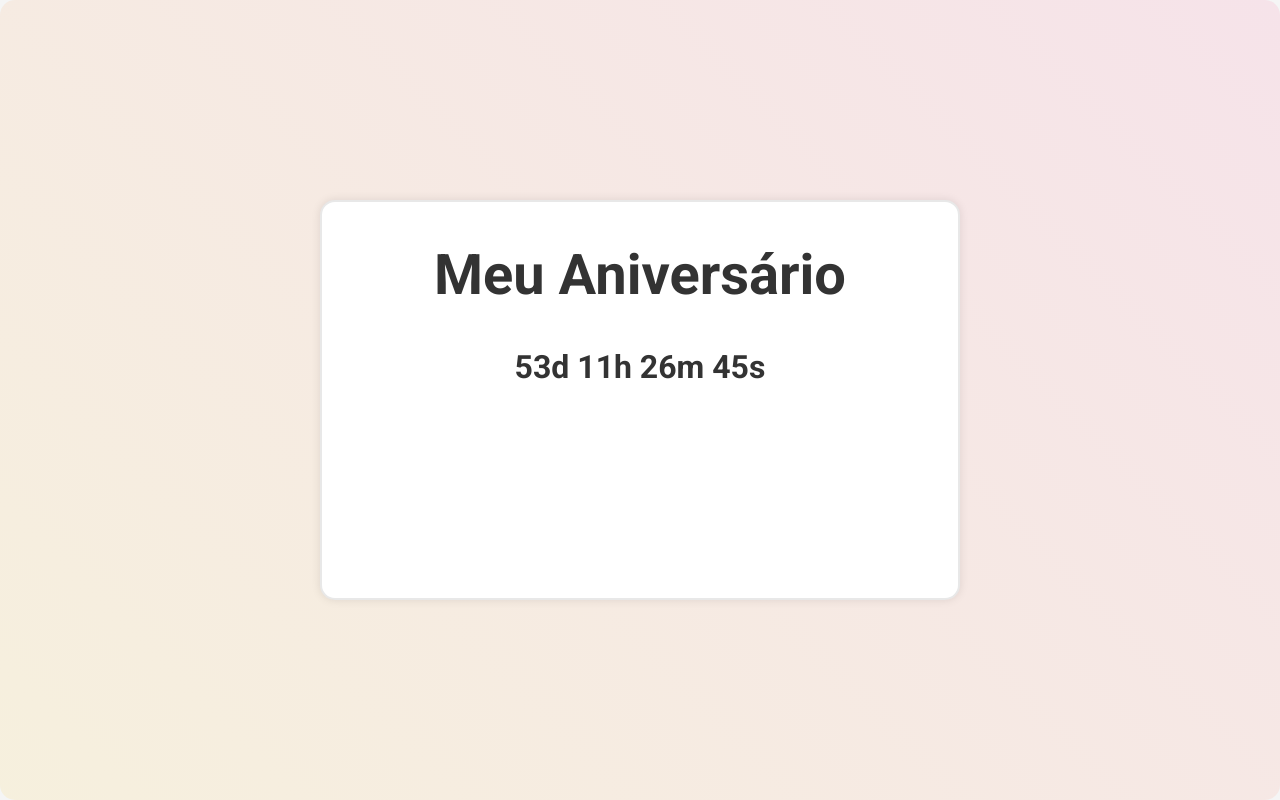
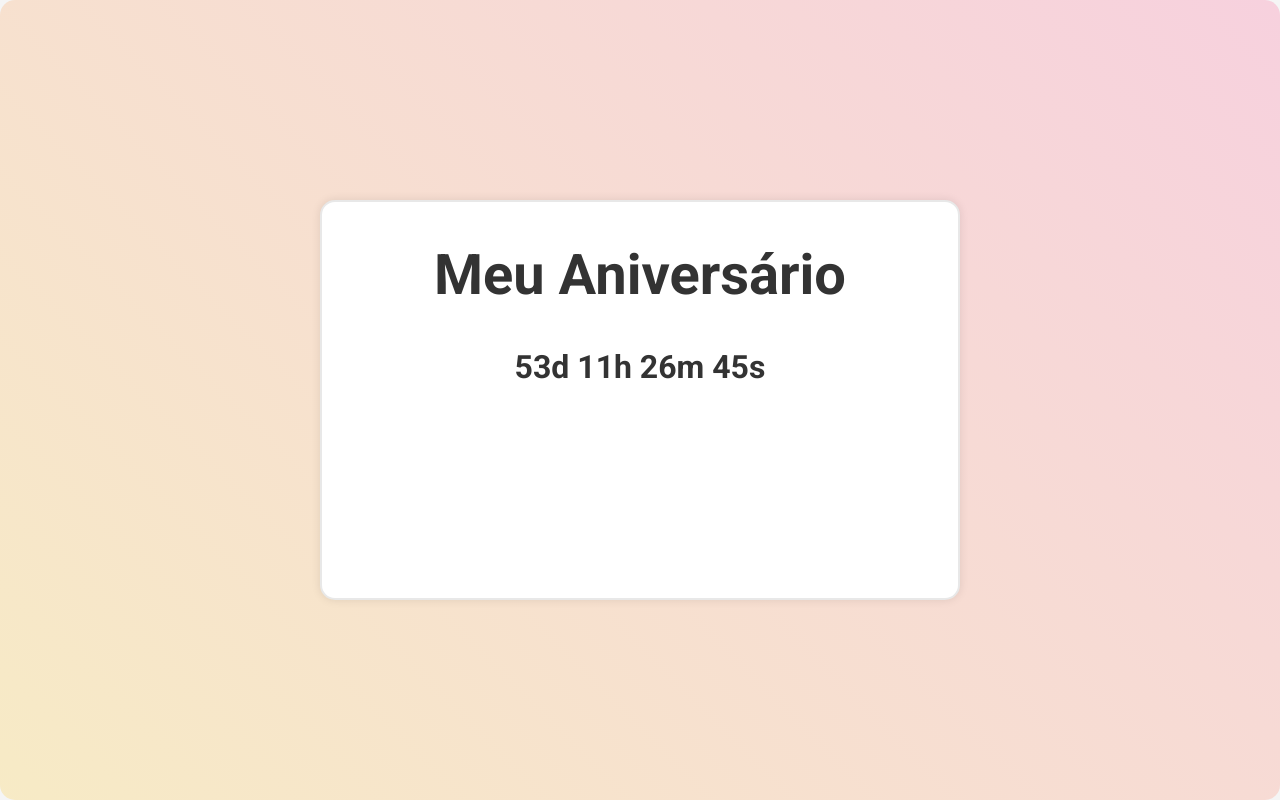
Before and after one commit to CleitonLahm/contador_meu_aniversario, a website built with Parcel: page src/index.html in a window 1280 px wide. Built offline with nearby package versions, Linux system fonts and the light colour scheme.

Commit message:
mudando a opacidade da cor de fundo

```diff
--- a/src/styles/main.scss
+++ b/src/styles/main.scss
@@ -48,7 +48,7 @@ span {
   right: 0;
   bottom: 0;
   background-image: linear-gradient(45deg, #FFC107, #FF4081);
-  opacity: 0.1;
+  opacity: 0.2;
   z-index: -1;
   border-radius: 15px;
 }
```
Also changed, not shown: dist/styles/main.css, 1 other file.
